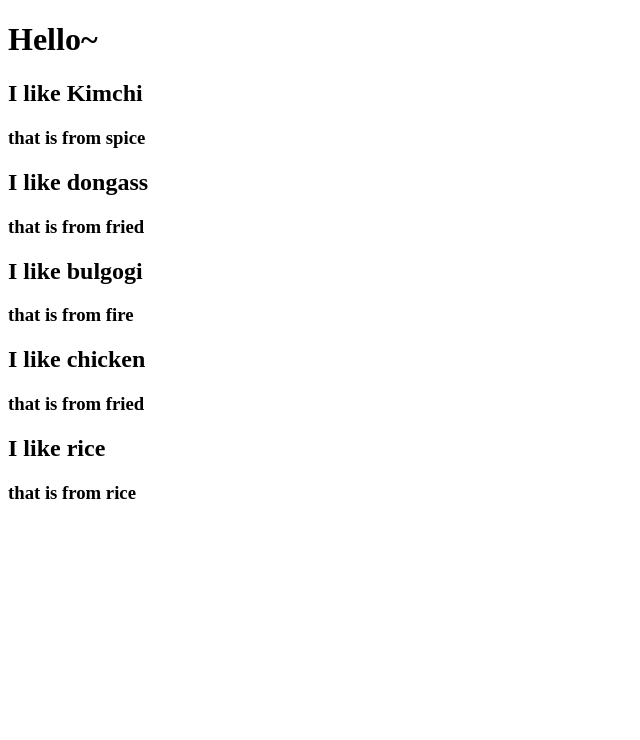
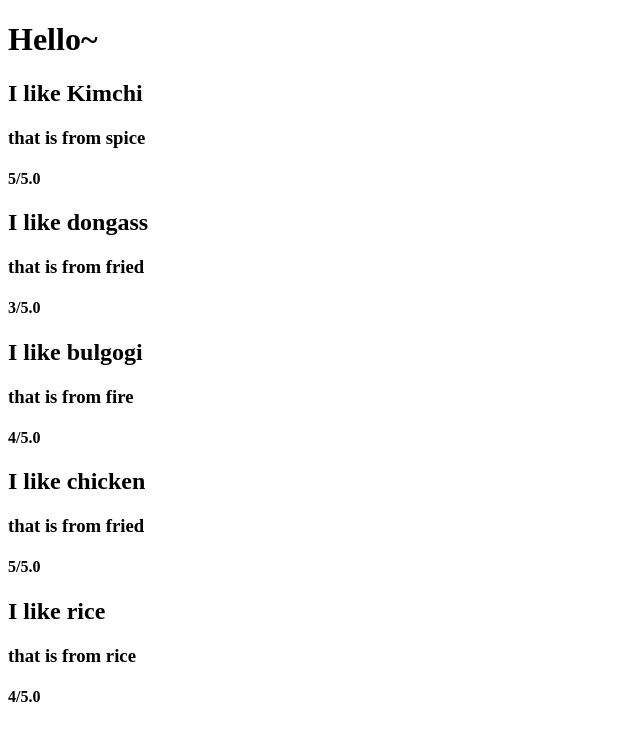
Before and after one commit to A1pe/movie_app_2021, a React (Create React App) app: page / in a window 1280 px wide. Shown: the top 740 px of the page, without its empty margins (0-640 px from the left). Built offline with nearby package versions, Linux system fonts and the light colour scheme.

Commit message:
Listened lecture 2.5

```diff
--- a/package.json
+++ b/package.json
@@ -6,6 +6,7 @@
     "@testing-library/jest-dom": "^5.14.1",
     "@testing-library/react": "^11.2.7",
     "@testing-library/user-event": "^12.8.3",
+    "prop-types": "^15.7.2",
     "react": "^17.0.2",
     "react-dom": "^17.0.2",
     "react-scripts": "4.0.3",
--- a/src/App.js
+++ b/src/App.js
@@ -1,12 +1,14 @@
 import React from "react";
+import PropTypes from "prop-types";
 
 // component area
 
-function Food({ name, source }) {
+function Food({ name, source, rating }) {
   return (
     <div>
       <h2>I like {name}</h2>
       <h3>that is from {source}</h3>
+      <h4>{rating}/5.0</h4>
     </div>
   );
 }
@@ -14,12 +16,17 @@ function Food({ name, source }) {
 // supported component area - map
 
 const foodILike = [
-  { id: 1, name: "Kimchi", source: "spice" },
-  { id: 2, name: "dongass", source: "fried" },
-  { id: 3, name: "bulgogi", source: "fire" },
-  { id: 4, name: "chicken", source: "fried" },
-  { id: 5, name: "rice", source: "rice" },
+  { id: 1, name: "Kimchi", source: "spice", rating: 5 },
+  { id: 2, name: "dongass", source: "fried", rating: 3 },
+  { id: 3, name: "bulgogi", source: "fire", rating: 4 },
+  { id: 4, name: "chicken", source: "fried", rating: 5 },
+  { id: 5, name: "rice", source: "rice", rating: 4 },
 ];
+Food.propTypes = {
+  name: PropTypes.string.isRequired,
+  source: PropTypes.string.isRequired,
+  rating: PropTypes.number,
+};
 
 // main app area
 
@@ -28,7 +35,12 @@ function App() {
     <div>
       <h1>Hello~</h1>
       {foodILike.map((dish) => (
-        <Food key={dish.id} name={dish.name} source={dish.source} />
+        <Food
+          key={dish.id}
+          name={dish.name}
+          source={dish.source}
+          rating={dish.rating}
+        />
       ))}
     </div>
   );
```
Also changed, not shown: recap.txt.
